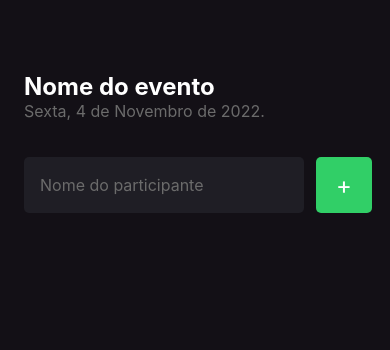
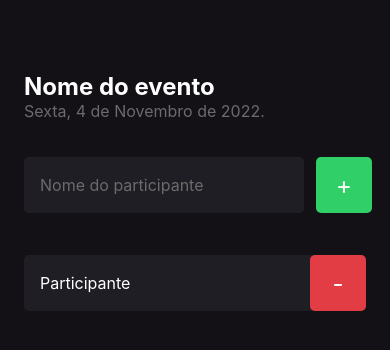
Before and after one commit to LeonardoDett/imhere, a React Native app: screen / in a window 390 px wide. Shown: the top 350 px of the page. Built offline with nearby package versions, Linux system fonts and the light colour scheme.

Commit message:
[Criando components Participant]

```diff
--- /dev/null
+++ b/src/components/Participant/index.tsx
@@ -0,0 +1,22 @@
+import { Text, TouchableOpacity, View } from "react-native";
+
+import { styles } from "./style";
+
+export function Participant() {
+
+
+
+    return (
+        <View style={styles.container}>
+            <Text style={styles.name}>
+                Participante
+            </Text>
+
+            <TouchableOpacity style={styles.button}>
+                <Text style={styles.buttonText}>
+                    -
+                </Text>
+            </TouchableOpacity>
+        </View>
+    )
+}
--- /dev/null
+++ b/src/components/Participant/style.ts
@@ -0,0 +1,31 @@
+import { StyleSheet } from "react-native";
+
+export const styles = StyleSheet.create({
+    container: {
+        width: "100%",
+        backgroundColor: '#1f1e25',
+        borderRadius: 5,
+        flexDirection: "row",
+        alignItems: "center",
+        marginBottom: 10
+
+    },
+    name: {
+        flex: 1,
+        fontSize: 16,
+        marginLeft: 16,
+        color: '#FFF',
+    },
+    buttonText: {
+        color: '#FFF',
+        fontSize: 24
+    },
+    button: {
+        width: 56,
+        height: 56,
+        borderRadius: 5,
+        backgroundColor: '#E23C44',
+        alignItems: 'center',
+        justifyContent: 'center'
+    },
+})
--- a/src/screens/Home/index.tsx
+++ b/src/screens/Home/index.tsx
@@ -1,6 +1,7 @@
 import { Text, TextInput, TouchableOpacity, View } from "react-native";
 
 import { styles } from "./styles";
+import { Participant } from "../../components/Participant"
 
 export function Home() {
 
@@ -30,6 +31,8 @@
                     </Text>
                 </TouchableOpacity>
             </View>
+
+            <Participant />
         </View>
     )
 }
```
